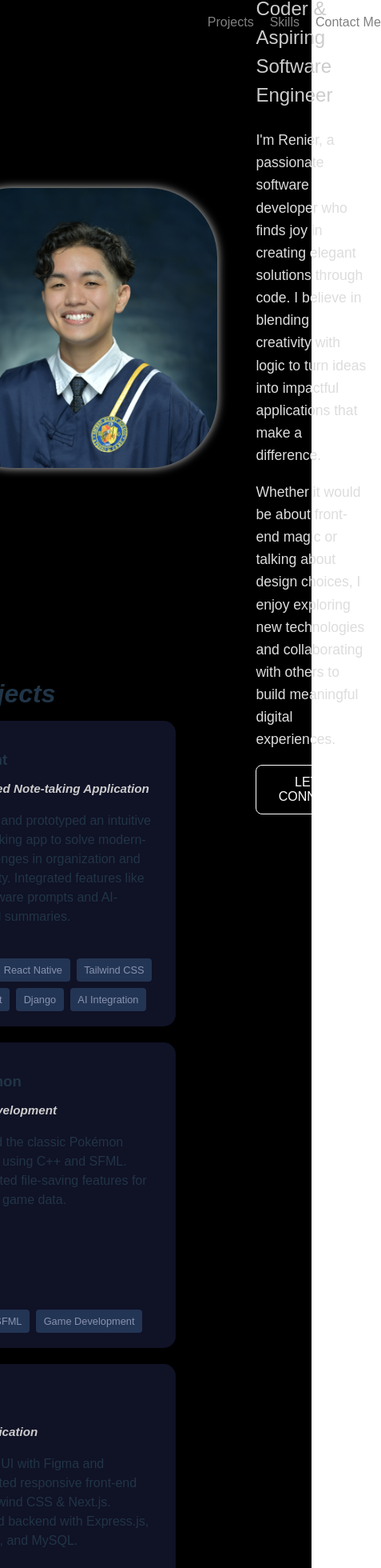
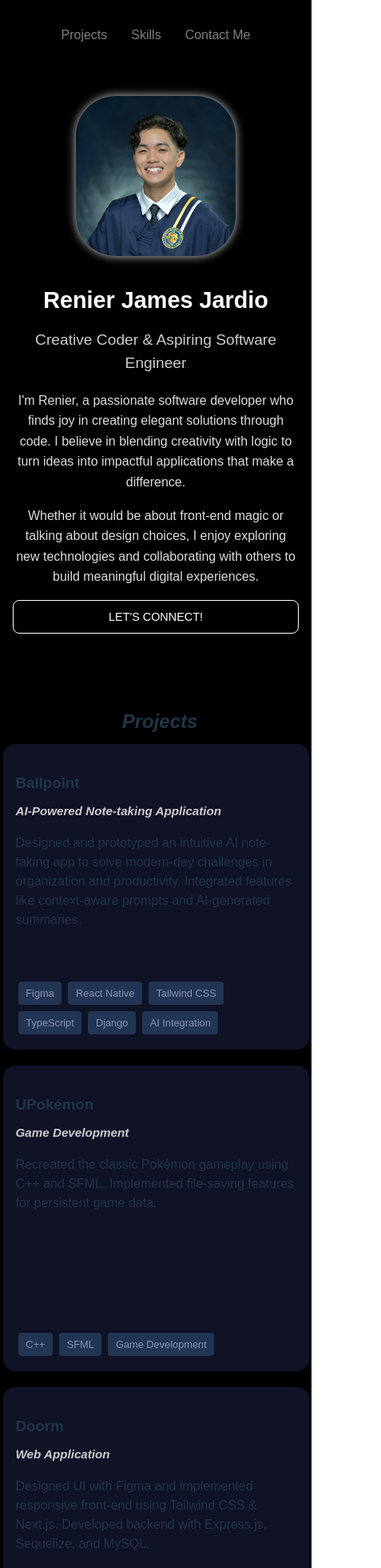
Before and after one commit to renierjardio/responsive-portfolio, a React (Vite) app: page / in a window 390 px wide. Shown: the top 1960 px of the page at 80% size, 477 px wide, since content can reach past the window. Built offline with nearby package versions, Linux system fonts and the light colour scheme.

Commit message:
[CSS] made portfolio responsive on smaller screens

```diff
--- a/src/App.css
+++ b/src/App.css
@@ -149,8 +149,9 @@ body {
 .project-grid {
   display: grid;
   grid-template-columns: repeat(3, 1fr);
-  row-gap: 20px;
-  column-gap: 20px;
+  gap: 20px;
+  justify-content: center;
+  margin: 0 auto;
 }
 
 .project-card:hover {
@@ -197,9 +198,8 @@ body {
 }
 
 .skill-grid {
-  display: grid;
-  grid-template-columns: repeat(auto-fit, minmax(30px, 40px));
-  gap: 50px;
+  display: flex;
+  gap: 30px;
   margin-top: 1rem;
   justify-content: center;
 }
@@ -256,13 +256,140 @@ body {
   filter: drop-shadow(0 0 4px #fff);
 }
 
-@media (max-width: 768px) {
-  .hero h1 {
-    font-size: 2rem;
+/* For tablets (portrait & landscape, 768px - 1024px) */
+@media (max-width: 1024px) {
+  .header.projects {
+    justify-content: center;
+    text-align: center;
+    padding-left: 0;
   }
 
-  .skill-grid,
+  .hero {
+    flex-direction: column;
+    text-align: center;
+    padding: 2rem 1rem;
+    height: auto;
+  }
+
+  .hero-content {
+    flex-direction: column;
+    gap: 1.5rem;
+  }
+
+  .profile-pic {
+    width: 250px;
+    height: 250px;
+  }
+
+  .name {
+    font-size: 2.2rem;
+  }
+
+  .title {
+    font-size: 1.2rem;
+  }
+
+  .description {
+    font-size: 1rem;
+    max-width: 600px;
+  }
+
   .project-grid {
-    grid-template-columns: 1fr;
+    display: grid;
+    grid-template-columns: 1fr 1fr;
+    align-items: center;
+  }
+
+  .skill-grid {
+    gap: 20px;
+    flex-wrap: wrap;
+  }
+
+  .navbar-container {
+    justify-content: center;
+    text-align: center;
+    flex-wrap: wrap;
+  }
+
+  .navbar-links {
+    gap: 30px;
+    align-items: center;
+    padding: 1rem 0;
   }
 }
+
+/* For mobile phones (landscape and portrait, <= 768px) */
+@media (max-width: 768px) {
+  body {
+    flex-direction: column;
+  }
+
+  .header {
+    font-size: 1.5rem;
+    margin-top: 30px;
+    text-align: center;
+  }
+
+  .header.projects {
+    justify-content: center;
+    text-align: center;
+    padding-left: 0;
+  }
+
+  .hero h1 {
+    font-size: 1.8rem;
+  }
+
+  .hero-content {
+    flex-direction: column;
+    align-items: center;
+    gap: 1rem;
+  }
+
+  .profile-pic {
+    width: 200px;
+    height: 200px;
+  }
+
+  .description {
+    max-width: 400px;
+  }
+
+  .project-grid {
+    display: flex;
+    flex-direction: column;
+    justify-content: center;
+    align-items: center;
+  }
+
+  .skill-grid {
+    grid-template-columns: repeat(auto-fit, minmax(40px, 60px));
+    gap: 20px;
+  }
+}
+
+/* For very small devices (phones <= 480px) */
+@media (max-width: 480px) {
+  .connect-btn {
+    width: 100%;
+    padding: 0.75rem;
+    font-size: 0.9rem;
+  }
+
+  .contact form {
+    width: 90%;
+  }
+
+  .social-icons a {
+    font-size: 1.5rem;
+  }
+
+  .header.projects {
+    padding-left: 10px;
+  }
+
+  .project-card {
+    width: 90%;
+    margin: 0 auto;
+  }
+}
```
